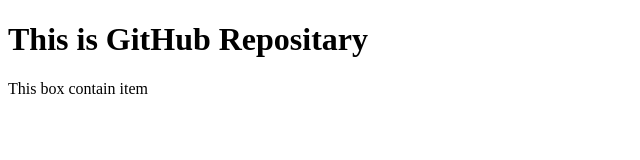
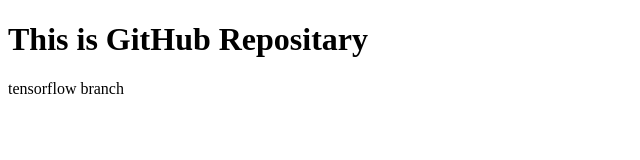
Before and after one commit to Chandandk/Testing, a plain HTML site: page delete/tensorflow.html in a window 1280 px wide. Shown: the full height of the page, 0-640 px from the left. Drawn offline with Linux system fonts and the light colour scheme.

Commit message:
regirster

```diff
--- a/delete/git.html
+++ b/delete/tensorflow.html
@@ -4,10 +4,10 @@
     <meta charset="UTF-8">
     <meta http-equiv="X-UA-Compatible" content="IE=edge">
     <meta name="viewport" content="width=device-width, initial-scale=1.0">
-    <title>GitHub</title>
+    <title>tensorflow</title>
 </head>
 <body>
   <h1>This is GitHub Repositary </h1>
-  <div class="box">This box contain item</div>
+  <div class="box">tensorflow branch </div>
 </body>
 </html>
```
